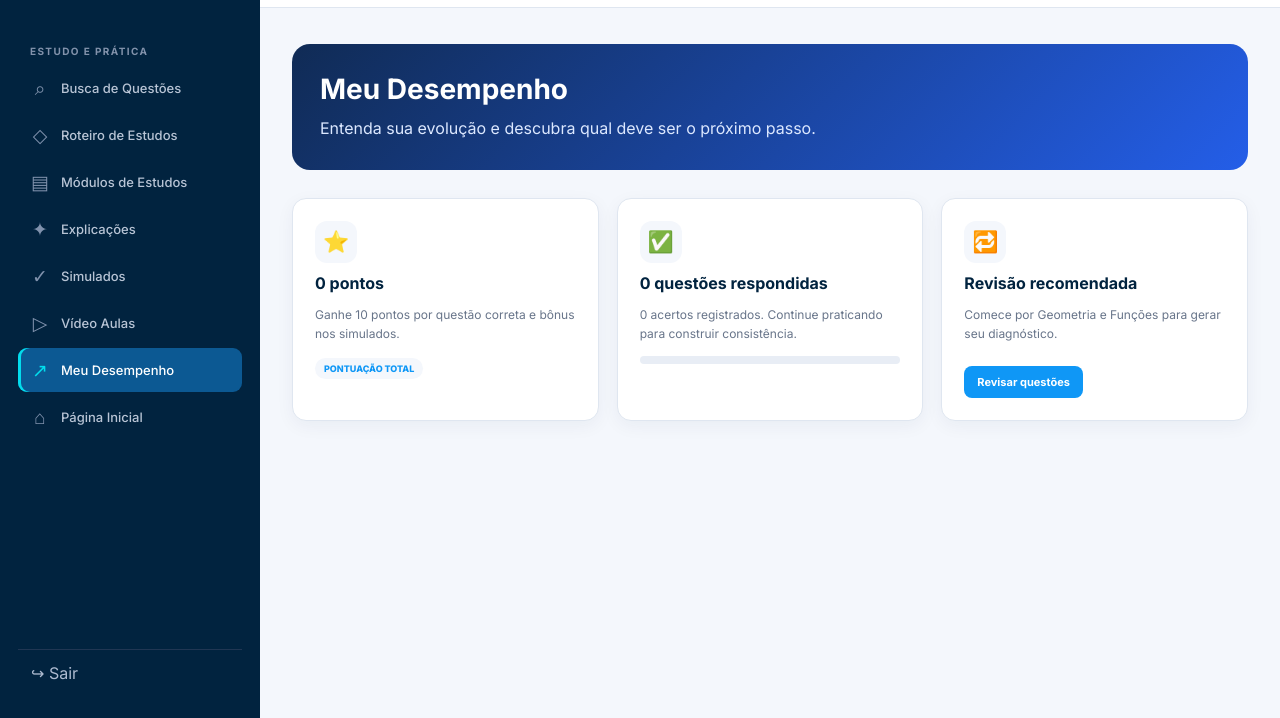
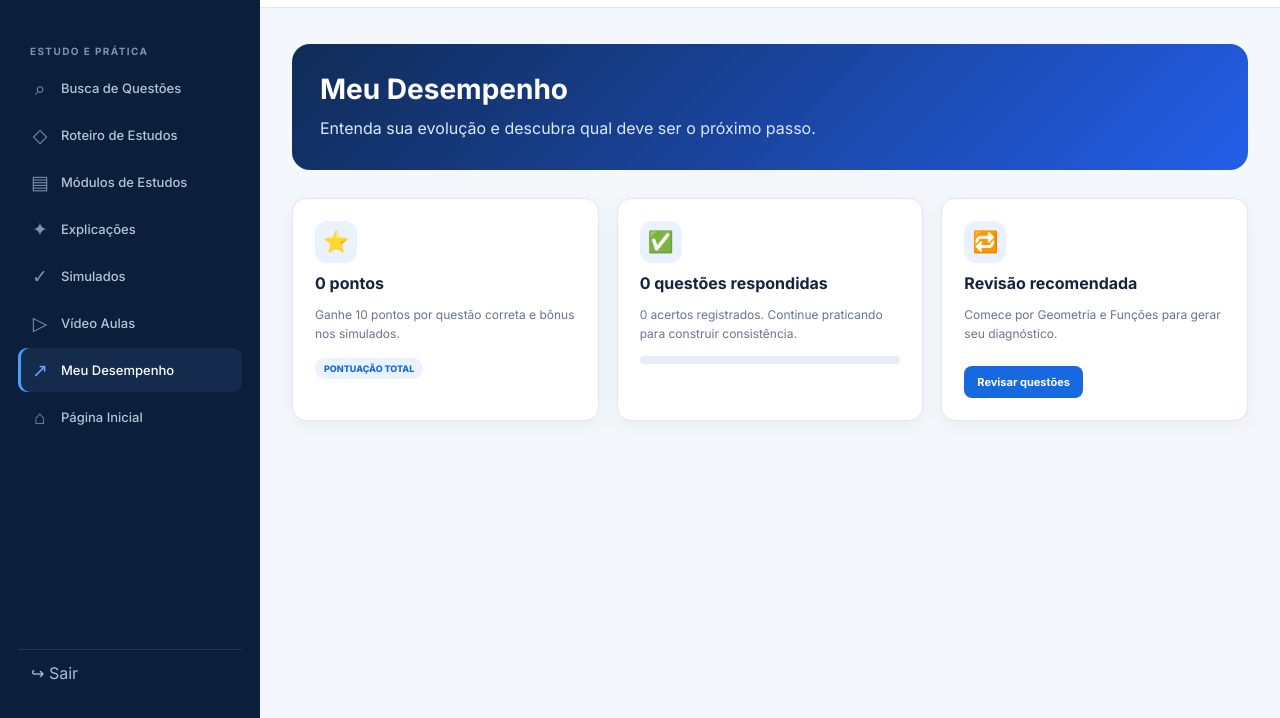
Before and after one commit to Vihmartinsp/M.E.N.T.E-TCC, a website: page desempenho.html in a window 1280 px wide. Shown: the part 82-800 px from the top of the page. Drawn offline with Linux system fonts and the light colour scheme.

Commit message:
Aplicar restauração visual azul no desempenho

```diff
--- a/desempenho.html
+++ b/desempenho.html
@@ -1 +1 @@
-<!DOCTYPE html><html lang="pt-BR"><head><meta charset="UTF-8"><meta name="viewport" content="width=device-width,initial-scale=1"><title>M.E.N.T.E | desempenho</title><link rel="stylesheet" href="questoes.css?v=6"><link rel="stylesheet" href="plataforma.css?v=6"><script src="plataforma.js?v=6" defer></script></head><body data-page="desempenho"></body></html>
+<!DOCTYPE html><html lang="pt-BR"><head><meta charset="UTF-8"><meta name="viewport" content="width=device-width,initial-scale=1"><title>M.E.N.T.E | desempenho</title><link rel="stylesheet" href="questoes.css?v=6"><link rel="stylesheet" href="plataforma.css?v=6"><link rel="stylesheet" href="theme-reset.css?v=1"><script src="plataforma.js?v=6" defer></script></head><body data-page="desempenho"></body></html>
```
